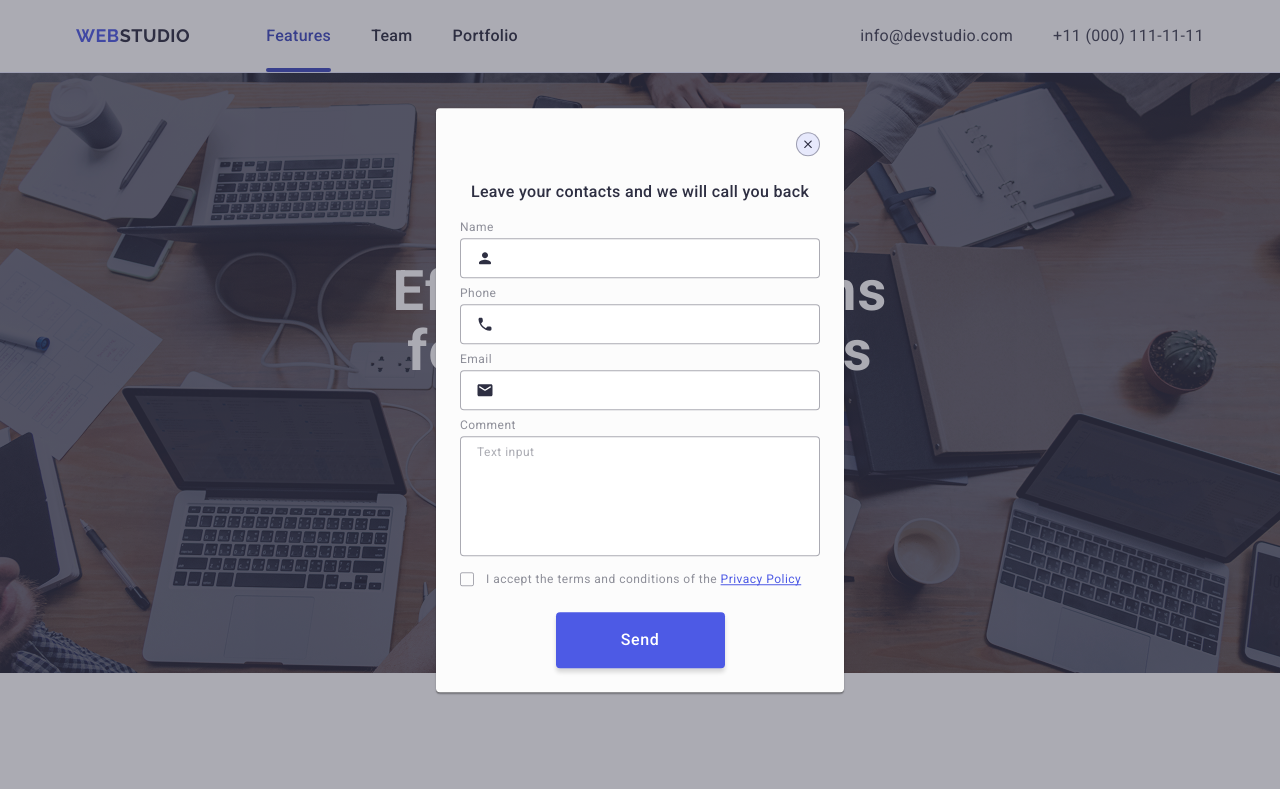
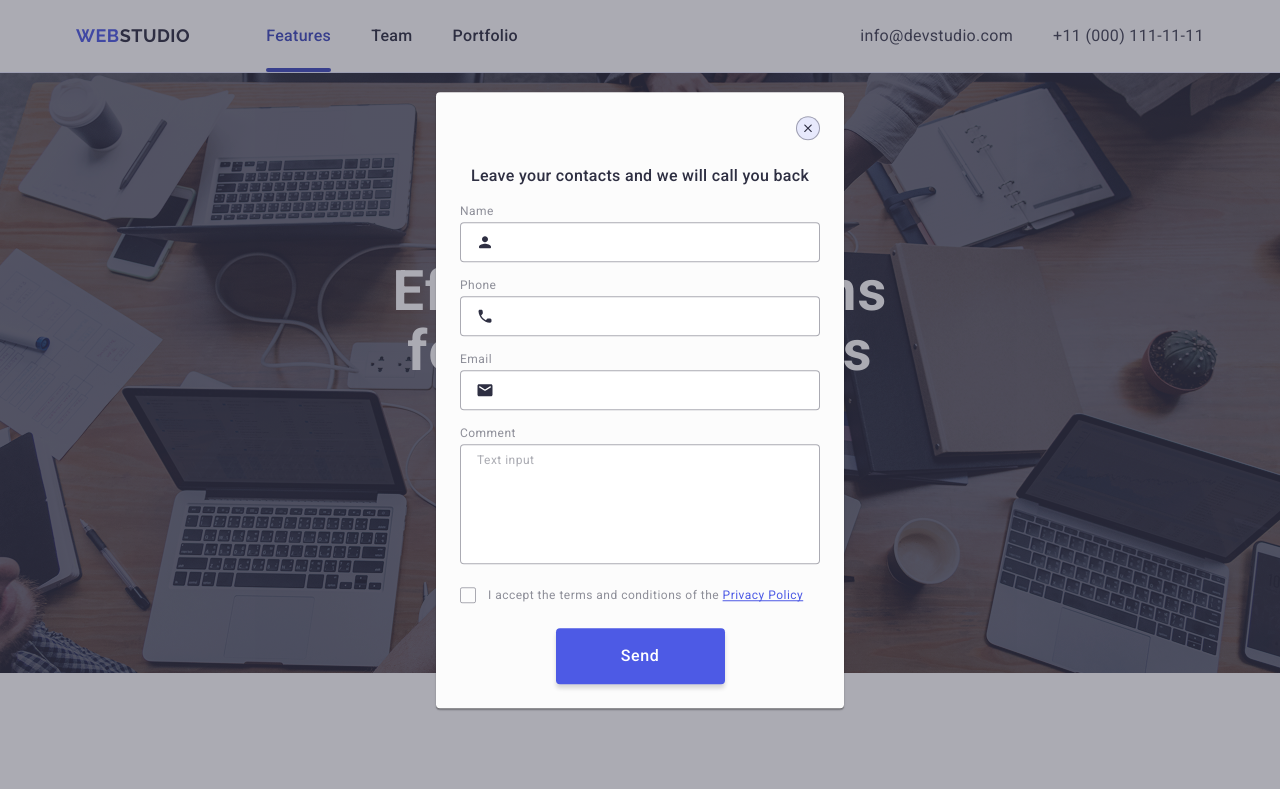
Before and after one commit to OleksandraFiloniuk/goit-markup-hw-05, a plain HTML site: page index.html in a window 1280 px wide. Shown: the top 789 px of the page. Drawn offline with nearby package versions, Linux system fonts and the light colour scheme.

Commit message:
Correct homework-05

```diff
--- a/css/footer.css
+++ b/css/footer.css
@@ -100,6 +100,10 @@
   background-color: transparent;
   outline: transparent;
   color: #fff;
+  font-size: 12px;
+  line-height: 1.17;
+  letter-spacing: 0.04em;
+
   transition: 250ms cubic-bezier(0.4, 0, 0.2, 1);
   transition-property: border-color;
 }
--- a/css/modal.css
+++ b/css/modal.css
@@ -98,7 +98,7 @@ color: #2e2f42;
 .modal-form {
 }
 .modal-form-field {
-  margin-bottom: 8px;
+  margin-bottom: 16px;
 }
 .modal-form-label {
   display: block;
@@ -190,9 +190,9 @@ transition: 250ms cubic-bezier(0.4, 0, 0.2, 1) 0ms;
   cursor: pointer;
 
   border-radius: 2px;
-border: 0.88px solid rgba(46, 47, 66, 0.4);
-  width: 14px;
-  height: 14px;
+border: 1px solid rgba(46, 47, 66, 0.4);
+  width: 16px;
+  height: 16px;
 
   transition: 250ms cubic-bezier(0.4, 0, 0.2, 1) 0ms;
   transition-property: border-color, background-color;
--- a/index.html
+++ b/index.html
@@ -664,7 +664,7 @@
             <div class="modal-form-wrapper">
               <input
                 class="modal-form-input"
-                type="phone"
+                type="tel"
                 id="user_phone"
                 name="user_phone"
               />
@@ -701,14 +701,20 @@
           </div>
 
           <div class="modal-form-agreement">
-            <input class="checkbox sr-only" type="checkbox" name="user_policy" id="user_policy" />
+            <input
+              class="checkbox sr-only"
+              type="checkbox"
+              name="user_policy"
+              id="user_policy"
+            />
             <label class="modal-form-policy" for="user_policy">
               <span class="modal-form-checkbox">
                 <svg class="modal-form-checkbox-icon" width="10" height="8">
                   <use href="./images/icons.svg#check-mark"></use>
                 </svg>
               </span>
-              <span class="accept">I accept the terms and conditions of the
+              <span class="accept"
+                >I accept the terms and conditions of the
                 <a
                   class="modal-form-link"
                   href="#"
```
Lines whose indentation alone changed are shown as unchanged.
